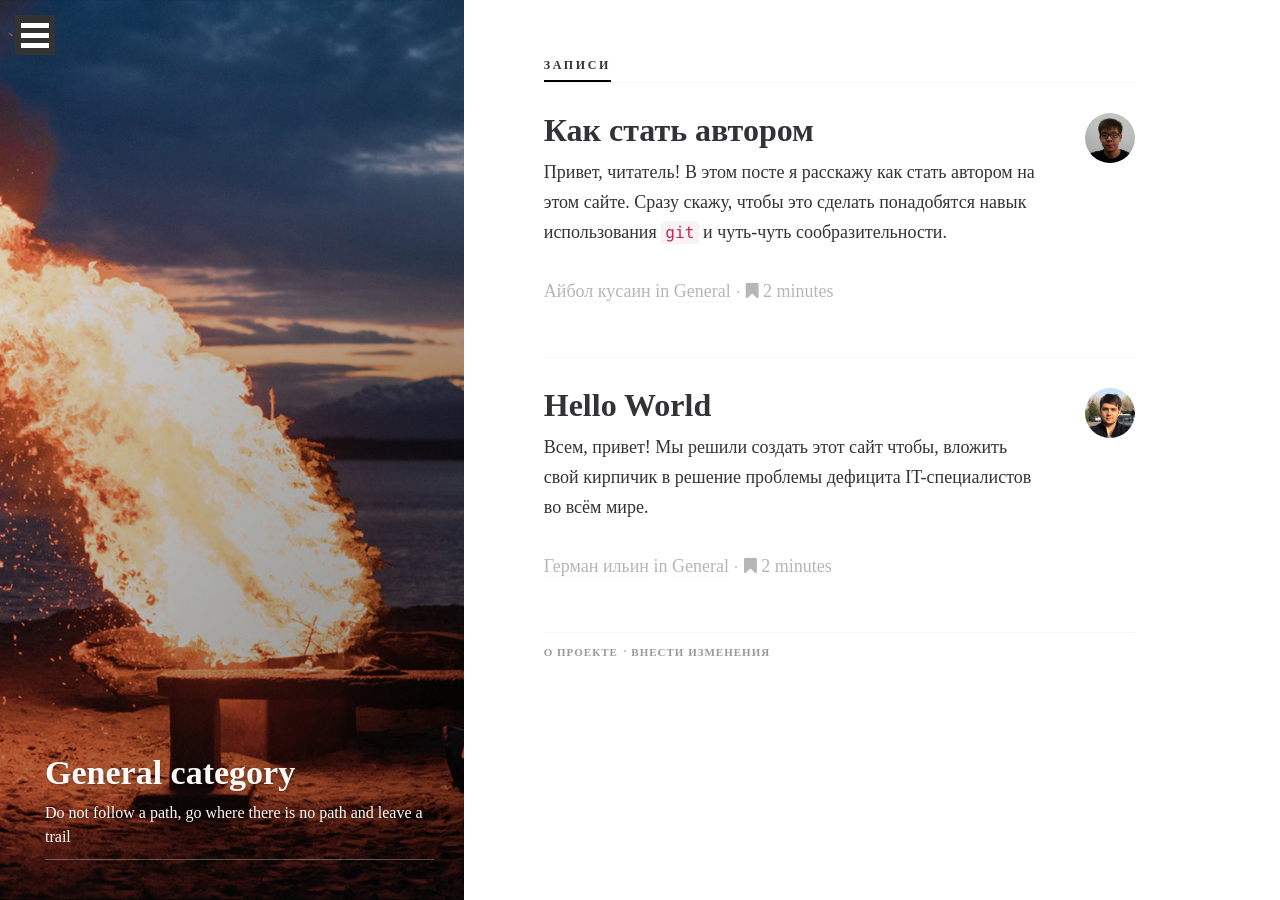
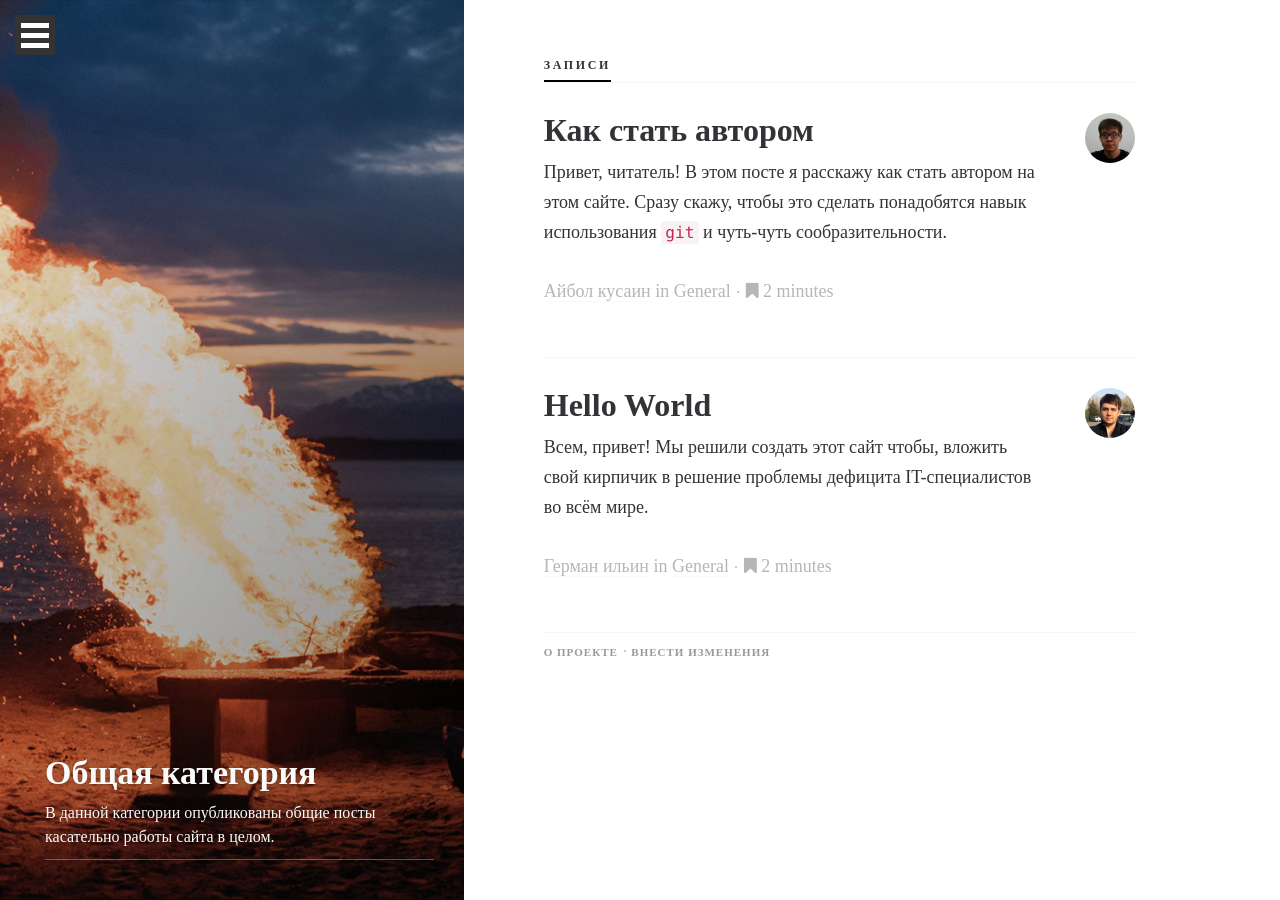
Before and after one commit to datbayev/whyit, a Jekyll site: the page built from category/general/index.html, in a window 1280 px wide. Built offline with Jekyll 4.4.1, drawn with Linux system fonts in a browser that asks for light colours; some web fonts are replaced.

Commit message:
Updated "general" category title and description

```diff
--- a/category/general/index.html
+++ b/category/general/index.html
@@ -2,6 +2,6 @@
 layout: category
 feature_image: feature-fire
 category: general
-title : General category
-desc: Do not follow a path, go where there is no path and leave a trail
+title : Общая категория
+desc: В данной категории опубликованы общие посты касательно работы сайта в целом.
 ---
```
